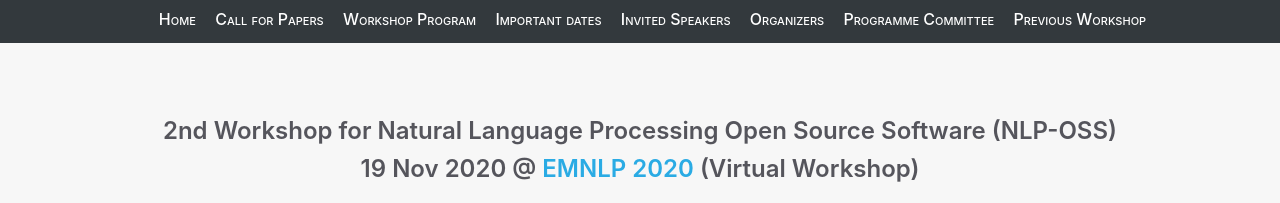
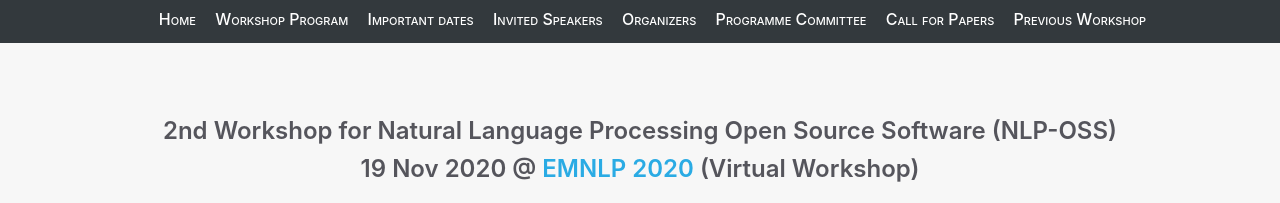
Before and after one commit to nlposs/nlposs.github.io, a Jekyll site: the page built from 2020/index.md, in a window 1280 px wide. Shown: the top 203 px of the page. Built offline with Jekyll 4.4.1, drawn with Linux system fonts in a browser that asks for light colours; part of the change alters nothing that is shown.

```diff
--- a/_includes/navigation.html
+++ b/_includes/navigation.html
@@ -1,12 +1,12 @@
 <div class="navigation">
     <ul id="navigation-list">
         <li><a href="/2020/index.html">Home</a></li>
-        <li><a href="/2020/index.html#call-for-papers">Call for Papers</a></li>
         <li><a href="/2020/index.html#workshop-program">Workshop Program</a></li>
         <li><a href="/2020/index.html#important-dates">Important dates</a></li>
         <li><a href="/2020/index.html#invited-speakers">Invited Speakers</a></li>
         <li><a href="/2020/index.html#organizers">Organizers</a></li>
         <li><a href="/2020/index.html#programme-committee">Programme Committee</a></li>
+        <li><a href="/2020/index.html#call-for-papers">Call for Papers</a></li>
         <li><a href="/2020/index.html#previous-workshop">Previous Workshop</a></li>
     </ul>
 
```
